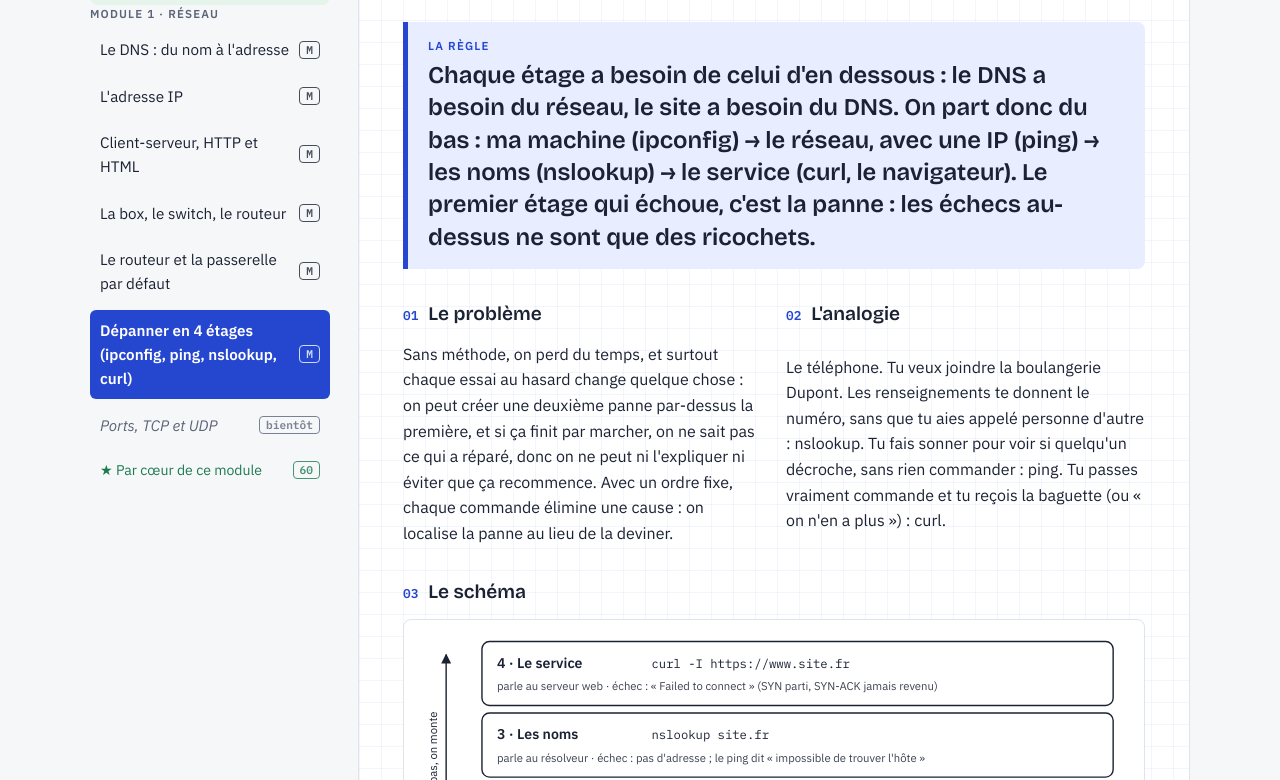
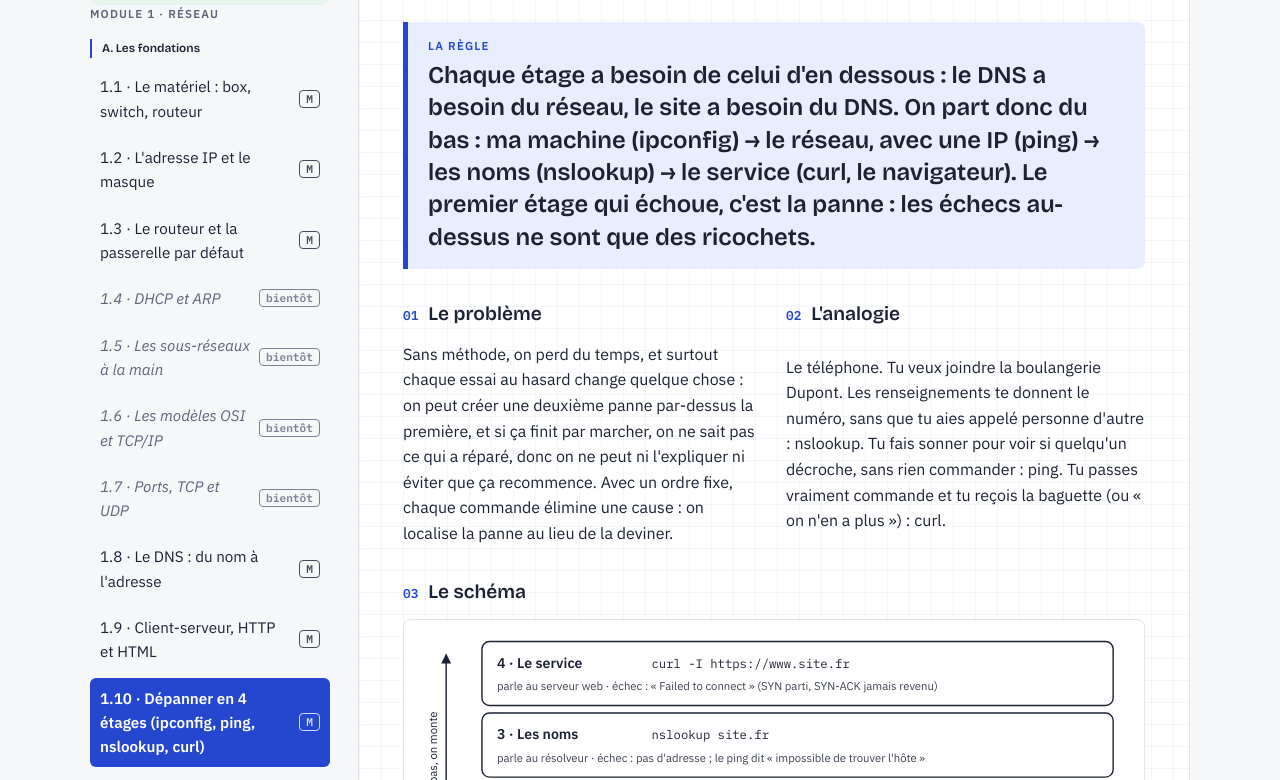
Before and after one commit to gameandasmr-lang/fiches-de-cours, a plain HTML site: page index.html in a window 1280 px wide. Shown: the part 225-1005 px from the top of the page. Drawn offline with nearby package versions, Linux system fonts and the light colour scheme.

Commit message:
Classeur : chapitres numérotés et sous-parties (module 1 en 15 chapitres)

```diff
--- a/index.html
+++ b/index.html
@@ -71,6 +71,7 @@ body {
 .module a:hover { background: var(--accent-fond); }
 .module a[aria-current="page"] { background: var(--accent); color: var(--feuille); font-weight: 600; }
 .module span.avenir { color: var(--doux); font-style: italic; }
+.module h3.partie { font-size: .74rem; font-weight: 600; color: var(--encre); margin: 10px 0 2px; padding-left: 10px; border-left: 2px solid var(--accent); }
 .niv { font: 600 .7rem var(--mono); padding: 1px 6px; border-radius: 4px; border: 1px solid currentColor; opacity: .8; }
 
 /* Fiche */
@@ -196,7 +197,7 @@ dialog.loupe::backdrop { background: rgba(10, 12, 20, .88); }
 // Une fiche = un objet. Pour ajouter une leçon : ajouter un objet ici et republier.
 const FICHES = [
   {
-    id: "dns", module: "1 · Réseau", niveau: "M", titre: "Le DNS : du nom à l'adresse",
+    id: "dns", module: "1 · Réseau", chapitre: "1.8", partie: "A", niveau: "M", titre: "Le DNS : du nom à l'adresse",
     date: "07/11/2026",
     regle: "Le DNS traduit un nom de domaine en adresse IP. Une question (« quelle est l'adresse de picard.fr ? »), une réponse : l'IP de la cible. Il ne s'occupe pas des ports.",
     figures: [{
@@ -270,7 +271,7 @@ Address:  51.91.60.233           <span class="n">← LA RÉPONSE : l'IP de picar
     liens: "TryHackMe · Pre Security, module 6 « How The Web Works » → salle DNS in Detail. Fiche liée : L'adresse IP."
   },
   {
-    id: "ip", module: "1 · Réseau", niveau: "M", titre: "L'adresse IP",
+    id: "ip", module: "1 · Réseau", chapitre: "1.2", partie: "A", niveau: "M", titre: "L'adresse IP et le masque",
     date: "07/11/2026",
     regle: "Une adresse IP identifie un appareil sur un réseau. En IPv4 : 4 nombres de 0 à 255. Elle a deux parties, le réseau (la rue) et la machine (le numéro), et c'est le masque qui dit où passe la coupure.",
     figures: [{
@@ -361,7 +362,7 @@ Passerelle par défaut. . . .: fe80::2266:…%13  <span class="n">← ma box, en
     liens: "TryHackMe · Pre Security, module 5 « Network Fundamentals » → What is Networking?, Intro to LAN. Fiche liée : Le DNS."
   },
   {
-    id: "http", module: "1 · Réseau", niveau: "M", titre: "Client-serveur, HTTP et HTML",
+    id: "http", module: "1 · Réseau", chapitre: "1.9", partie: "A", niveau: "M", titre: "Client-serveur, HTTP et HTML",
     date: "08/11/2026",
     regle: "HTTP, ce sont les règles de la communication pour les échanges sur le web : comment le client demande (GET /page) et comment le serveur répond (200 OK + le contenu). Le HTML est le document renvoyé : il décrit la page, le navigateur l'affiche. Ce qui s'exécute, c'est le JavaScript.",
     figures: [{
@@ -494,7 +495,7 @@ cf-cache-status: HIT                  <span class="n">← servi depuis le cache<
     liens: "TryHackMe · Pre Security, module 2 « Computer Fundamentals » → Client-Server Basics ; module 6 « How The Web Works » (à venir). Fiches liées : Le DNS, L'adresse IP."
   },
   {
-    id: "box", module: "1 · Réseau", niveau: "M", titre: "La box, le switch, le routeur",
+    id: "box", module: "1 · Réseau", chapitre: "1.1", partie: "A", niveau: "M", titre: "Le matériel : box, switch, routeur",
     date: "09/11/2026",
     regle: "Le PC applique son masque à sa propre adresse et à l'adresse de destination, puis compare les deux parties réseau. Identiques : il envoie directement, et le switch remet le message. Différentes : il envoie à sa passerelle (le routeur), qui fait passer le message dans l'autre réseau.",
     figures: [{
@@ -593,7 +594,7 @@ PC0 → ping 192.168.2.30                Request timed out (0 sur 4) <span class
     liens: "Packet Tracer · missions A (faite le 09/11) et B (faite le 10/11, voir la fiche suivante). TryHackMe · Pre Security, module 5 « Network Fundamentals » → What is Networking?, Intro to LAN. Fiches liées : L'adresse IP, Le DNS, Le routeur et la passerelle."
   },
   {
-    id: "routeur", module: "1 · Réseau", niveau: "M", titre: "Le routeur et la passerelle par défaut",
+    id: "routeur", module: "1 · Réseau", chapitre: "1.3", partie: "A", niveau: "M", titre: "Le routeur et la passerelle par défaut",
     date: "10/11/2026",
     regle: "La passerelle par défaut, c'est l'adresse du routeur dans mon réseau : ma porte de sortie. Elle a la même partie réseau que le PC, et c'est une adresse privée. Quand la destination n'est pas dans son réseau, le PC confie le paquet à sa passerelle. Chaque machine en a besoin pour ENVOYER hors de son réseau : un ping est un aller et un retour, il faut donc une passerelle des deux côtés.",
     figures: [{
@@ -732,7 +733,7 @@ Passerelle partout :   PC0 → PC3   Reply TTL=127 (3/4)  <span class="n">← 1e
     liens: "Packet Tracer · mission B (mission-B.pkt, faite le 10/11). TryHackMe · Pre Security, module 5 « Network Fundamentals » → What is Networking?, Intro to LAN. Fiches liées : La box, le switch, le routeur ; L'adresse IP."
   },
   {
-    id: "depanner", module: "1 · Réseau", niveau: "M", titre: "Dépanner en 4 étages (ipconfig, ping, nslookup, curl)",
+    id: "depanner", module: "1 · Réseau", chapitre: "1.10", partie: "A", niveau: "M", titre: "Dépanner en 4 étages (ipconfig, ping, nslookup, curl)",
     date: "13/11/2026, complétée le 14/11",
     regle: "Chaque étage a besoin de celui d'en dessous : le DNS a besoin du réseau, le site a besoin du DNS. On part donc du bas : ma machine (ipconfig) → le réseau, avec une IP (ping) → les noms (nslookup) → le service (curl, le navigateur). Le premier étage qui échoue, c'est la panne : les échecs au-dessus ne sont que des ricochets.",
     figures: [{
@@ -982,10 +983,30 @@ const PAR_COEUR = [
 ];
 const pcId = m => "par-coeur-" + m.split(" ")[0];   // "1 · Réseau" → par-coeur-1
 
-// Leçons prévues, affichées grisées dans le sommaire
+// Leçons prévues, affichées grisées dans le sommaire (plan du module validé par Arnaud le 15/11/2026)
 const A_VENIR = [
-  { module: "1 · Réseau", titre: "Ports, TCP et UDP", niveau: "M" }
+  { module: "1 · Réseau", chapitre: "1.4", partie: "A", titre: "DHCP et ARP", niveau: "M" },
+  { module: "1 · Réseau", chapitre: "1.5", partie: "A", titre: "Les sous-réseaux à la main", niveau: "M" },
+  { module: "1 · Réseau", chapitre: "1.6", partie: "A", titre: "Les modèles OSI et TCP/IP", niveau: "M" },
+  { module: "1 · Réseau", chapitre: "1.7", partie: "A", titre: "Ports, TCP et UDP", niveau: "M" },
+  { module: "1 · Réseau", chapitre: "1.11", partie: "B", titre: "VLAN et routage entre VLAN", niveau: "M" },
+  { module: "1 · Réseau", chapitre: "1.12", partie: "B", titre: "Plan d'adressage et routage statique", niveau: "M" },
+  { module: "1 · Réseau", chapitre: "1.13", partie: "B", titre: "ACL et pare-feu (pfSense)", niveau: "C" },
+  { module: "1 · Réseau", chapitre: "1.14", partie: "B", titre: "VPN et Wi-Fi d'entreprise", niveau: "C" },
+  { module: "1 · Réseau", chapitre: "1.15", partie: "B", titre: "Redondance : OSPF, STP, HSRP", niveau: "C" }
 ];
+
+// Sous-parties d'un module : une lettre → un intitulé (clé "numéro du module" + lettre)
+const PARTIES = {
+  "1A": "A. Les fondations",
+  "1B": "B. Le réseau d'entreprise"
+};
+// Tri par numéro de chapitre : 1.2 avant 1.10 (comparaison nombre par nombre, pas en texte)
+const ordreChapitre = (a, b) => {
+  const x = (a.chapitre || "99").split(".").map(Number), y = (b.chapitre || "99").split(".").map(Number);
+  return x[0] - y[0] || (x[1] || 0) - (y[1] || 0);
+};
+const titreNum = f => (f.chapitre ? f.chapitre + " · " : "") + f.titre;
 
 const esc = s => s.replace(/&/g, "&amp;").replace(/</g, "&lt;").replace(/>/g, "&gt;");
 
@@ -1002,9 +1023,15 @@ function sommaire(actif) {
     ${PAR_COEUR.map(m => `<a href="#${pcId(m.module)}"${cur(pcId(m.module), actif)}><span>Module ${esc(m.module)}</span><span class="niv">${nbPoints(m)}</span></a>`).join("")}</div>`;
   document.getElementById("intercalaires").innerHTML = parCoeur + Object.entries(modules).map(([m, liste]) => {
     const pc = PAR_COEUR.find(x => x.module === m);
-    return `<div class="module"><h2>Module ${esc(m)}</h2>${liste.map(f => f.pret
-      ? `<a href="#${f.id}"${cur(f.id, actif)}><span>${esc(f.titre)}</span><span class="niv">${f.niveau}</span></a>`
-      : `<span class="avenir"><span>${esc(f.titre)}</span><span class="niv">bientôt</span></span>`).join("")}
+    let partie = null;
+    return `<div class="module"><h2>Module ${esc(m)}</h2>${liste.sort(ordreChapitre).map(f => {
+      const cle = m.split(" ")[0] + (f.partie || "");
+      const sousTitre = f.partie && cle !== partie && PARTIES[cle] ? `<h3 class="partie">${esc(PARTIES[cle])}</h3>` : "";
+      partie = cle;
+      return sousTitre + (f.pret
+      ? `<a href="#${f.id}"${cur(f.id, actif)}><span>${esc(titreNum(f))}</span><span class="niv">${f.niveau}</span></a>`
+      : `<span class="avenir"><span>${esc(titreNum(f))}</span><span class="niv">bientôt</span></span>`);
+    }).join("")}
       ${pc ? `<a class="lien-coeur" href="#${pcId(m)}"${cur(pcId(m), actif)}><span>★ Par cœur de ce module</span><span class="niv">${nbPoints(pc)}</span></a>` : ""}</div>`;
   }).join("");
 }
@@ -1022,7 +1049,7 @@ function blocModule(m, seul) {
         const fiche = FICHES.find(f => f.id === t.fiche);
         return `<article class="pc-theme"><h3>${esc(t.titre)}</h3>
           <dl>${t.lignes.map(([k, v]) => `<div class="pc-ligne"><dt>${esc(k)}</dt><dd><button type="button" class="pc-rep" aria-label="Voir la réponse">${esc(v)}</button></dd></div>`).join("")}</dl>
-          ${fiche ? `<a class="pc-fiche" href="#${fiche.id}">Fiche : ${esc(fiche.titre)} →</a>` : ""}</article>`;
+          ${fiche ? `<a class="pc-fiche" href="#${fiche.id}">Fiche ${esc(titreNum(fiche))} →</a>` : ""}</article>`;
       }).join("")}</div>
       ${m.pieges && m.pieges.length ? `<section><h3>Tes pièges sur ce module</h3><ul class="pieges">${m.pieges.map(([t, d]) => `<li><b>${esc(t)}</b> ${esc(d)}</li>`).join("")}</ul></section>` : ""}
     </section>`;
@@ -1072,7 +1099,7 @@ function afficher() {
   const niveaux = { M: "Maîtriser", C: "Comprendre", IA: "Déléguer à l'IA" };
   document.getElementById("fiche").innerHTML = `
     <header class="entete">
-      <div class="meta"><span>Module ${esc(f.module)}</span><span>Niveau <b>${niveaux[f.niveau]}</b></span><span>Fiche du ${f.date}</span></div>
+      <div class="meta"><span>Module ${esc(f.module)}</span>${f.chapitre ? `<span>Chapitre <b>${f.chapitre}</b></span>` : ""}<span>Niveau <b>${niveaux[f.niveau]}</b></span><span>Fiche du ${f.date}</span></div>
       <h1>${esc(f.titre)}</h1>
     </header>
     <p class="regle"><span>La règle</span>${esc(f.regle)}</p>
```
